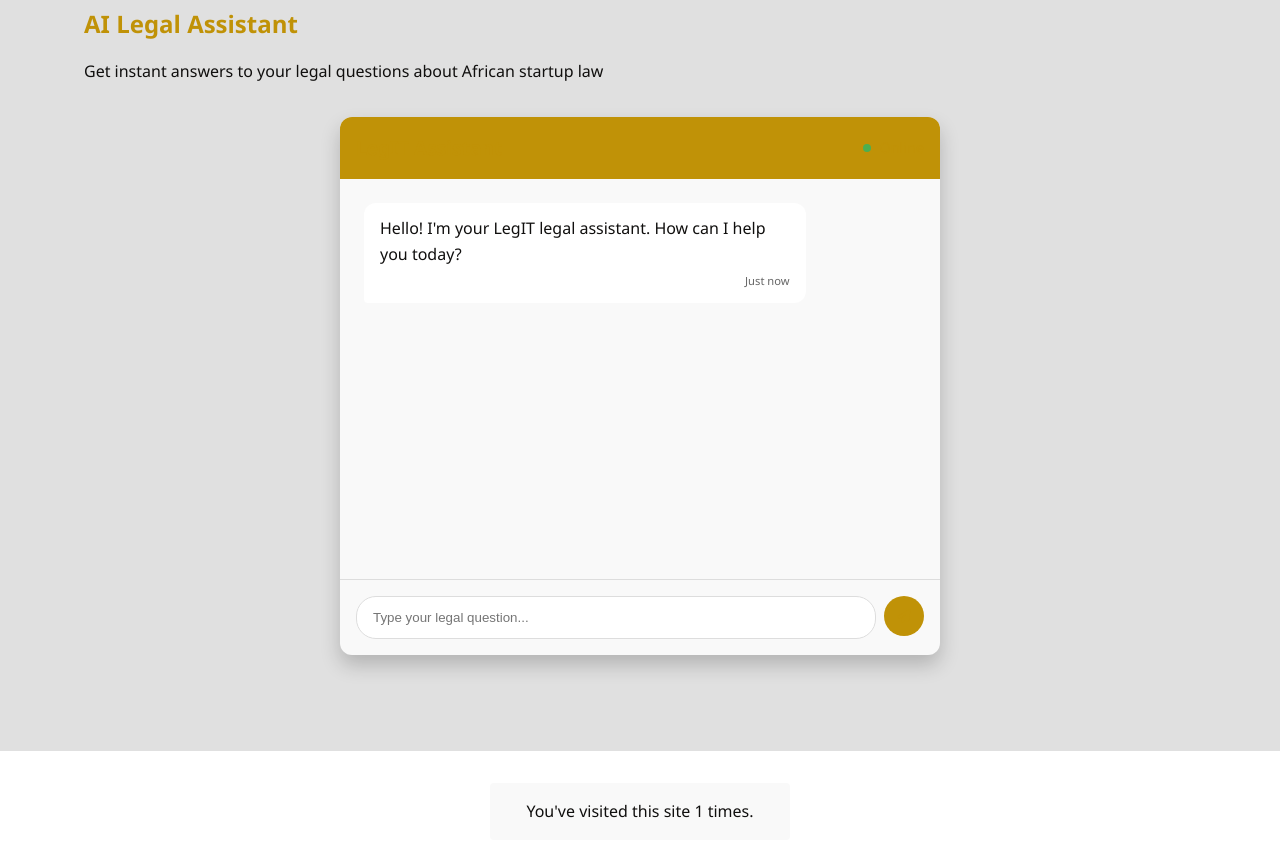
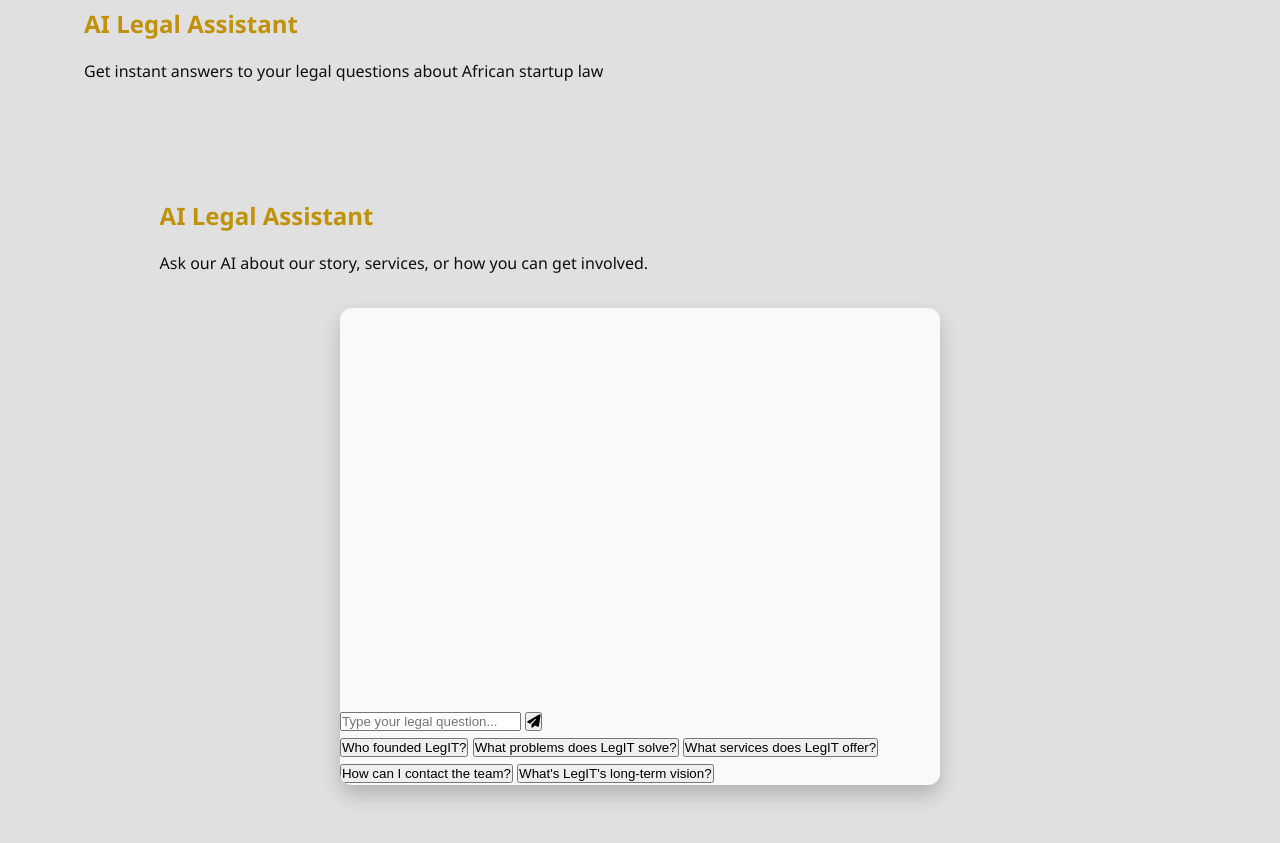
Before and after one commit to JMbotexxii/LegIT_StartUpsite, a plain HTML site: page index.html in a window 1280 px wide. Shown: the part 3840-4683 px from the top of the page. Drawn offline with Linux system fonts and the light colour scheme.

Commit message:
Update index.html

```diff
--- a/index.html
+++ b/index.html
@@ -187,25 +187,27 @@
       <div class="container">
         <h2>AI Legal Assistant</h2>
         <p>Get instant answers to your legal questions about African startup law</p>
+      <section id="chatbot" class="section chatbot">
+  <div class="container">
+    <h2>AI Legal Assistant</h2>
+    <p class="chatbot-instruction">Ask our AI about our story, services, or how you can get involved.</p>
 
     <div class="chat-container">
-          <div class="chat-header">
-            <div class="chat-title">LegIT Assistant</div>
-            <div class="chat-status">Online</div>
+      <div class="chat-messages" id="chatMessages">
+        <!-- Messages will appear here -->
       </div>
 
-          <div class="chat-messages" id="chatMessages">
-            <div class="message bot-message">
-              <div class="message-content">
-                Hello! I'm your LegIT legal assistant. How can I help you today?
-              </div>
-              <div class="message-time">Just now</div>
-            </div>
+      <div class="chat-input-container">
+        <input type="text" id="userInput" placeholder="Type your legal question...">
+        <button id="sendMessage"><i class="fas fa-paper-plane"></i></button>
       </div>
 
-          <div class="chat-input">
-            <input type="text" id="userInput" placeholder="Type your legal question..." autocomplete="off">
-            <button id="sendMessage"><i class="fas fa-paper-plane"></i></button>
+      <div class="sample-questions">
+        <button class="sample-question">Who founded LegIT?</button>
+        <button class="sample-question">What problems does LegIT solve?</button>
+        <button class="sample-question">What services does LegIT offer?</button>
+        <button class="sample-question">How can I contact the team?</button>
+        <button class="sample-question">What's LegIT's long-term vision?</button>
       </div>
     </div>
   </div>
```
Lines whose indentation alone changed are shown as unchanged.
